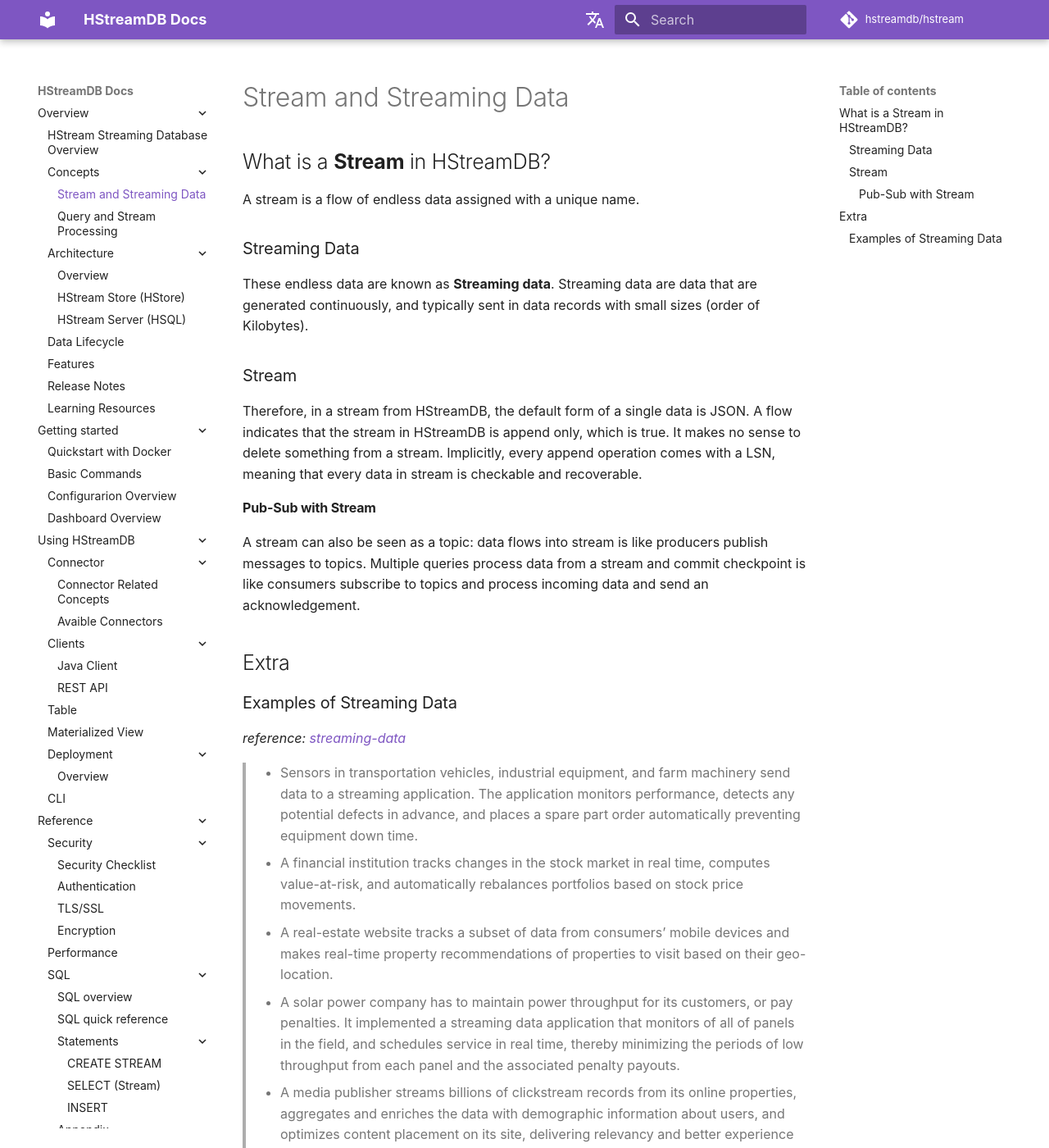
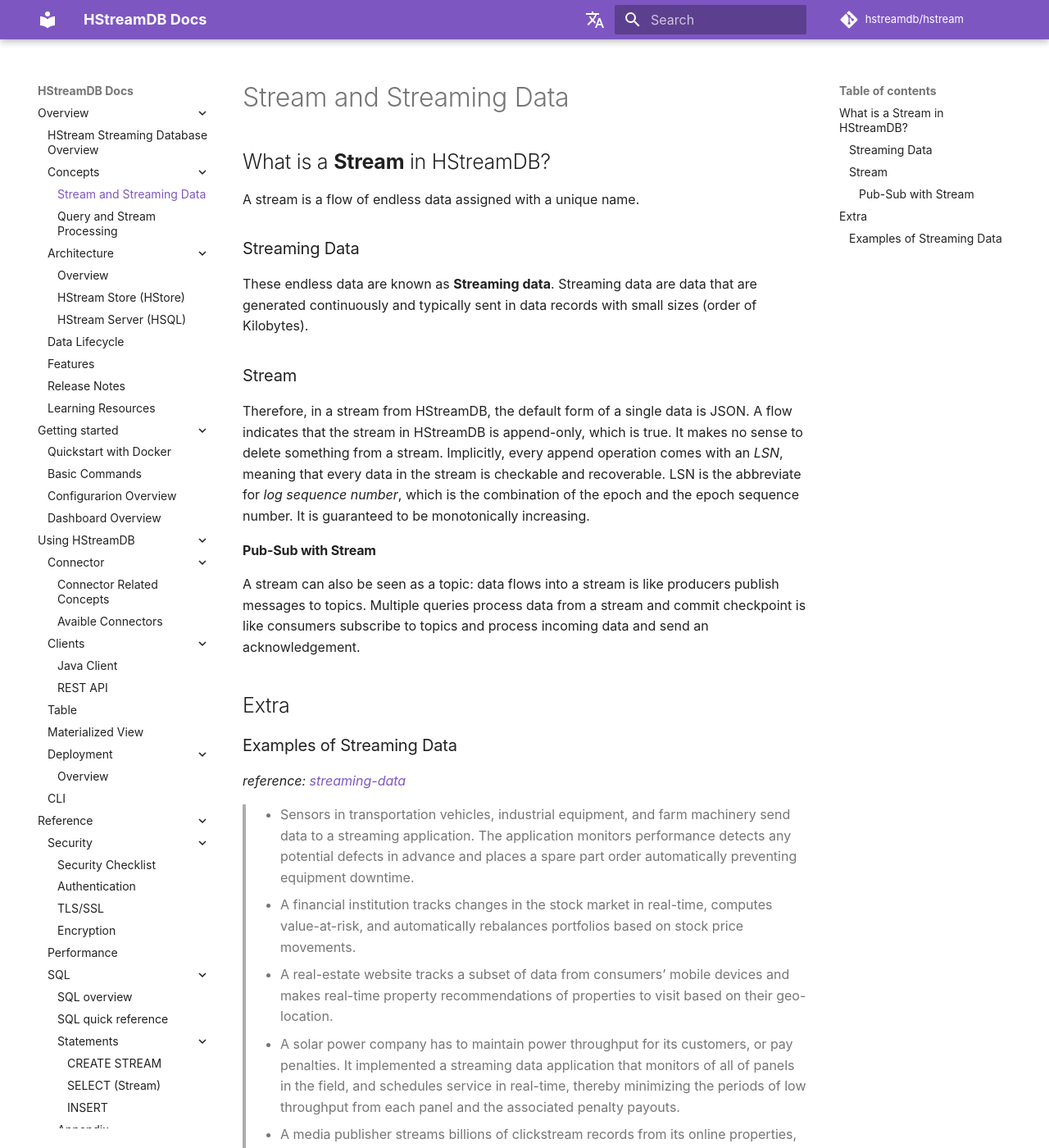
Before and after one commit to hstreamdb/docs, an MkDocs documentation site: the page built from docs/overview/concepts/stream.md, in a window 1280 px wide and 1400 px high. Shown: the whole window at 82% size. Built offline with MkDocs 1.6.1 and Material for MkDocs 9.7.7, drawn with Linux system fonts in a browser that asks for light colours; comment, search, counter and statistics services are not loaded.

Commit message:
overview: add description about LSN

```diff
--- a/docs/overview/concepts/stream.md
+++ b/docs/overview/concepts/stream.md
@@ -6,15 +6,15 @@
 
 ### Streaming Data
 
-These endless data are known as **Streaming data**. Streaming data are data that are generated continuously, and typically sent in data records with small sizes (order of Kilobytes).
+These endless data are known as **Streaming data**. Streaming data are data that are generated continuously and typically sent in data records with small sizes (order of Kilobytes).
 
 ### Stream
 
-Therefore, in a stream from HStreamDB, the default form of a single data is JSON. A flow indicates that the stream in HStreamDB is append only, which is true. It makes no sense to delete something from a stream. Implicitly, every append operation comes with a LSN, meaning that every data in stream is checkable and recoverable.
+Therefore, in a stream from HStreamDB, the default form of a single data is JSON. A flow indicates that the stream in HStreamDB is append-only, which is true. It makes no sense to delete something from a stream. Implicitly, every append operation comes with an *LSN*, meaning that every data in the stream is checkable and recoverable. LSN is the abbreviate for *log sequence number*, which is the combination of the epoch and the epoch sequence number. It is guaranteed to be monotonically increasing.
 
 #### Pub-Sub with Stream
 
-A stream can also be seen as a topic: data flows into stream is like producers publish messages to topics. Multiple queries process data from a stream and commit checkpoint is like consumers subscribe to topics and process incoming data and send an acknowledgement.
+A stream can also be seen as a topic: data flows into a stream is like producers publish messages to topics. Multiple queries process data from a stream and commit checkpoint is like consumers subscribe to topics and process incoming data and send an acknowledgement.
 
 ## Extra
 
@@ -22,9 +22,9 @@
 
 *reference: [streaming-data](https://aws.amazon.com/streaming-data/)*
 
-> - Sensors in transportation vehicles, industrial equipment, and farm machinery send data to a streaming application. The application monitors performance, detects   any potential defects in advance, and places a spare part order automatically preventing equipment down time.
-> - A financial institution tracks changes in the stock market in real time, computes value-at-risk, and automatically rebalances portfolios based on stock price movements.
+> - Sensors in transportation vehicles, industrial equipment, and farm machinery send data to a streaming application. The application monitors performance detects any potential defects in advance and places a spare part order automatically preventing equipment downtime.
+> - A financial institution tracks changes in the stock market in real-time, computes value-at-risk, and automatically rebalances portfolios based on stock price movements.
 > - A real-estate website tracks a subset of data from consumers’ mobile devices and makes real-time property recommendations of properties to visit based on their geo-location.
-> - A solar power company has to maintain power throughput for its customers, or pay penalties. It implemented a streaming data application that monitors of all of panels in the field, and schedules service in real time, thereby minimizing the periods of low throughput from each panel and the associated penalty payouts.
+> - A solar power company has to maintain power throughput for its customers, or pay penalties. It implemented a streaming data application that monitors of all of panels in the field, and schedules service in real-time, thereby minimizing the periods of low throughput from each panel and the associated penalty payouts.
 > - A media publisher streams billions of clickstream records from its online properties, aggregates and enriches the data with demographic information about users, and optimizes content placement on its site, delivering relevancy and better experience to its audience.
 > - An online gaming company collects streaming data about player-game interactions, and feeds the data into its gaming platform. It then analyzes the data in real-time, offers incentives and dynamic experiences to engage its players.
```
